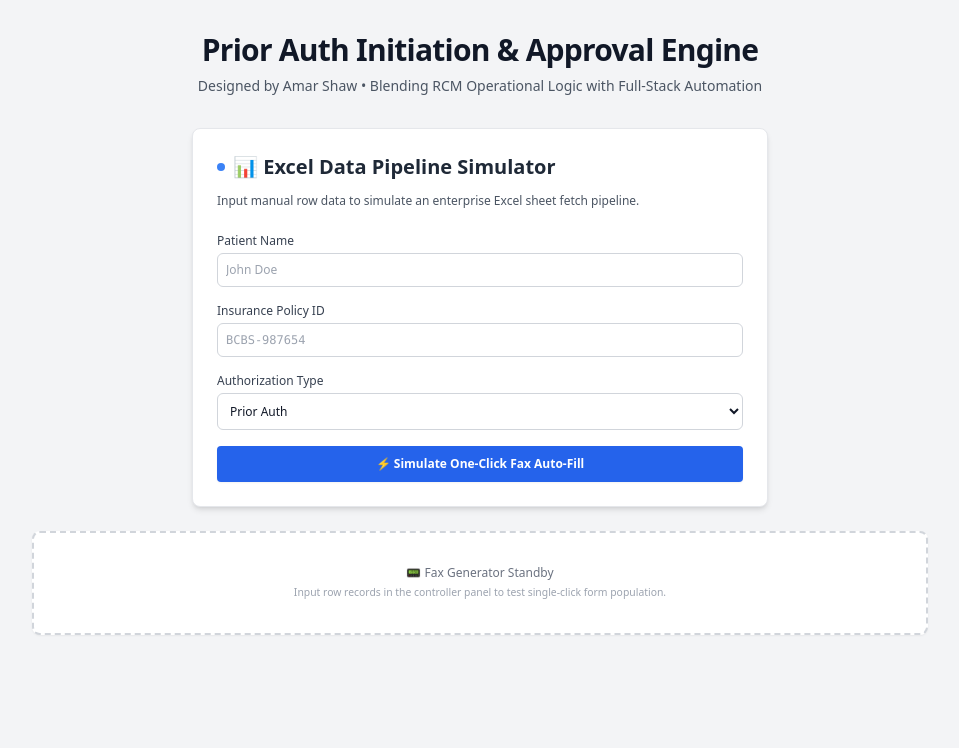
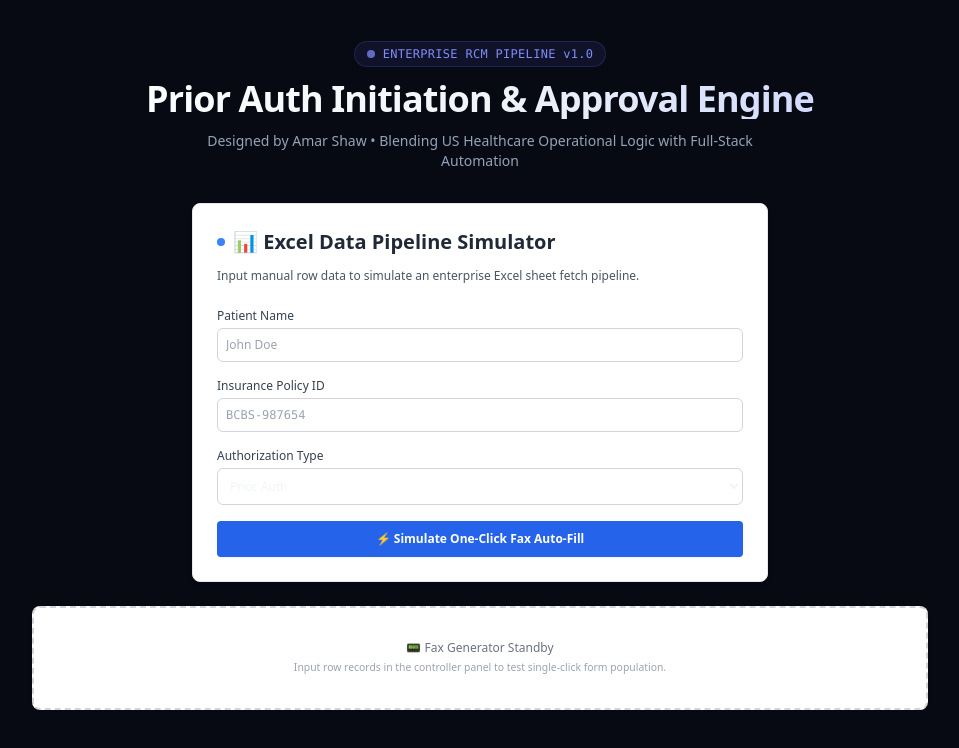
Before and after one commit to amarshaw87/prior-auth-engine, a React (Vite) app: page / in a window 1280 px wide. Shown: the top 748 px of the page, without its empty margins (160-1119 px from the left). Built offline with nearby package versions, Linux system fonts and the light colour scheme; the HTML template or start-up script is replaced by a standard one.

Commit message:
Update App.jsx

```diff
--- a/src/App.jsx
+++ b/src/App.jsx
@@ -1,4 +1,3 @@
-
 import React from 'react';
 import { AuthAutomationProvider, useAuthAutomation } from './context/AuthContext';
 import useFaxFetch from './hooks/useFaxFetch';
@@ -12,15 +11,19 @@ function Workspace() {
   const { processAndFetch, loading, error } = useFaxFetch();
 
   return (
-    <div className="min-h-screen bg-gray-100 py-8 px-4 font-sans">
-      <div className="max-w-4xl mx-auto">
+    <div className="min-h-screen bg-[#070A12] text-slate-100 py-10 px-4 font-sans selection:bg-indigo-500 selection:text-white">
+      <div className="max-w-4xl mx-auto space-y-8">
         {/* Header Section */}
-        <header className="text-center mb-8">
-          <h1 className="text-3xl font-extrabold text-gray-900 tracking-tight">
+        <header className="text-center space-y-3">
+          <div className="inline-flex items-center gap-2 px-3 py-1 rounded-full bg-indigo-500/10 border border-indigo-500/20 text-indigo-400 text-xs font-mono font-medium tracking-wide">
+            <span className="w-2 h-2 rounded-full bg-indigo-400 animate-pulse"></span>
+            ENTERPRISE RCM PIPELINE v1.0
+          </div>
+          <h1 className="text-3xl sm:text-4xl font-extrabold tracking-tight text-transparent bg-clip-text bg-gradient-to-r from-white via-slate-100 to-indigo-200">
             Prior Auth Initiation & Approval Engine
           </h1>
-          <p className="text-sm text-gray-600 mt-2">
-            Designed by Amar Shaw • Blending RCM Operational Logic with Full-Stack Automation
+          <p className="text-xs sm:text-sm text-slate-400 max-w-xl mx-auto">
+            Designed by Amar Shaw • Blending US Healthcare Operational Logic with Full-Stack Automation
           </p>
         </header>
 
@@ -29,7 +32,7 @@ function Workspace() {
           <ExcelForm onDataFetch={processAndFetch} />
 
           {error && (
-            <div className="max-w-xl mx-auto p-3 bg-red-50 border border-red-200 rounded-md text-red-700 text-xs font-semibold text-center">
+            <div className="max-w-xl mx-auto p-3.5 bg-red-950/40 border border-red-500/30 rounded-xl text-red-300 text-xs font-semibold text-center backdrop-blur-sm">
               ⚠️ {error}
             </div>
           )}
@@ -40,7 +43,7 @@ function Workspace() {
             <div className="text-center">
               <button
                 onClick={clearWorkspace}
-                className="text-xs font-medium text-red-600 hover:text-red-800 underline transition duration-150"
+                className="text-xs font-medium text-rose-400 hover:text-rose-300 underline underline-offset-4 transition duration-150"
               >
                 Clear Current Data Workspace
               </button>
```
